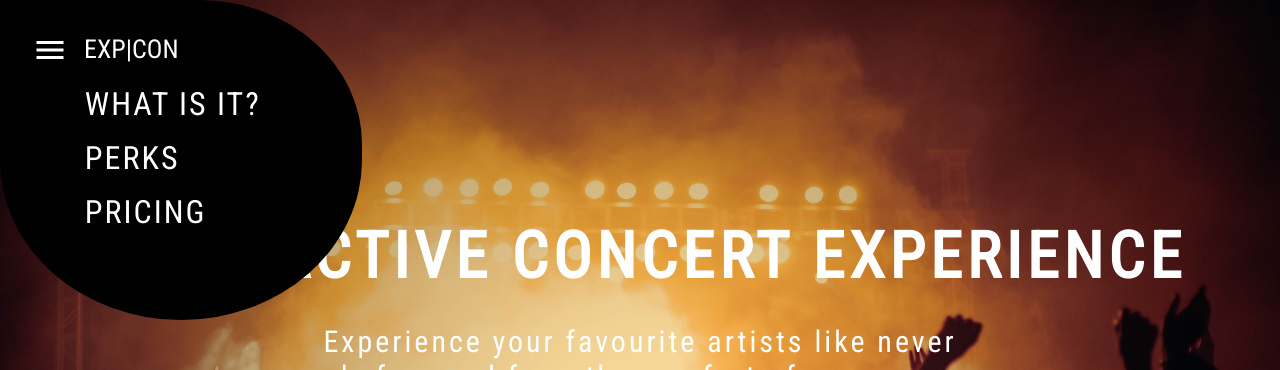
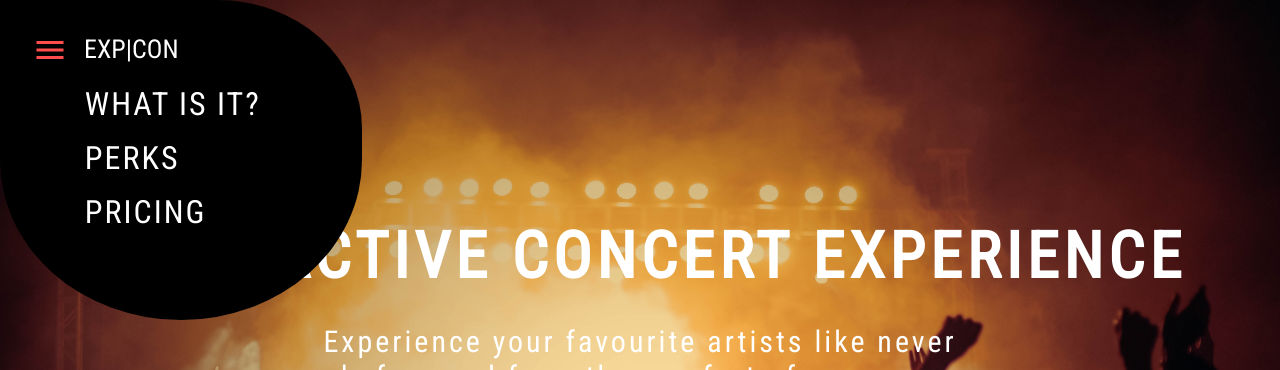
Before and after one commit to bdejene19/ConcertWebpage, a React (Create React App) app: page / in a window 1280 px wide. Both pictures are taken after a click on the icon 50 px from the left and 50 px from the top of the page. Shown: the top 370 px of the page. Built offline with nearby package versions, Linux system fonts and the light colour scheme.

Commit message:
fixed expandable menu on hover effect for different components

```diff
--- a/src/components/homepage/LandingPageHeader.js
+++ b/src/components/homepage/LandingPageHeader.js
@@ -51,7 +51,7 @@ const HeaderContent = styled.div`
         z-index: 3;
     }
 
-    .menu {
+    /* .menu {
         position: absolute;
         visibility: hidden;
         height: 0vh;
@@ -60,7 +60,7 @@ const HeaderContent = styled.div`
         background-color: black;
         padding: 5.3em;
         overflow: hidden;
-        letter-spacing: 2px;
+        letter-spacing: 2px; */
         h1 {
             font-size: 32px;
             padding-bottom: 0.5em;
@@ -76,7 +76,7 @@ const HeaderContent = styled.div`
         .menuItem:hover {
             color: ${props => props.hoverColor}
         }
-    }
+    /* } */
     h2 {
         padding-top: 2px;
         font-size: 26px;
@@ -86,6 +86,18 @@ const HeaderContent = styled.div`
 
 `;
 
+
+const MenuContainer = styled.span`
+        position: absolute;
+        visibility: hidden;
+        height: 0vh;
+        width: 0vw;
+        margin: -2em;
+        background-color: ${props => props.menuBgColor || 'black'};
+        padding: 5.3em;
+        overflow: hidden;
+        letter-spacing: 2px;
+`;
 
 export const MenuItemContent = styled.h1`
     font-size: 32px;
@@ -113,10 +125,12 @@ export default function LandingPageHeader(props) {
                 transition: 1s linear;
                 width: 60%;
                 height: 40vh;
-                border-radius: 0 45% 50% 50%;
+                border-radius: 0 40% 50% 50%;
                 visibility: visible;
                 z-index: 2;
             `;
+
+            document.querySelector('.hamburgerIcon').style.color = props.contentColor
         }
          else {
             document.getElementById(`${targetElement}`).style.cssText = `
@@ -126,6 +140,9 @@ export default function LandingPageHeader(props) {
                 visibility: hidden;
                 border-radius: 0 50% 50% 50%;
             `;
+
+            document.querySelector('.hamburgerIcon').style.color = 'white'
+
         }
         setMenuOpen(!isMenuOpen);
     }
@@ -136,19 +153,19 @@ export default function LandingPageHeader(props) {
                     <MenuIcon fontSize='large' className='hamburgerIcon'  onClick={() => openMenu(props.subMenuHeader)}/>
                     <h2>EXP|CON</h2>
 
-                    <span className='menu' id={props.subMenuHeader}>
+                    <MenuContainer menuBgColor={props.bgMenuColor} id={props.subMenuHeader}>
                         <Link to='/' className='menuItem'>
-                            <MenuItemContent hoverColor='blue'>WHAT IS IT?</MenuItemContent>
+                            <MenuItemContent hoverColor={props.contentColor}>WHAT IS IT?</MenuItemContent>
                         </Link>
 
                         <Link to='/#perks' className='menuItem'>
-                            <MenuItemContent hoverColor={props.parentHoverColor}>PERKS</MenuItemContent>
+                            <MenuItemContent hoverColor={props.contentColor}>PERKS</MenuItemContent>
                         </Link>
 
                         <Link to='/pricing' className='menuItem'>
-                            <MenuItemContent hoverColor={props.parentHoverColor}>PRICING</MenuItemContent>
+                            <MenuItemContent hoverColor={props.contentColor}>PRICING</MenuItemContent>
                         </Link>
-                    </span>
+                    </MenuContainer>
 
                 </HeaderContent>
             </div>
--- a/src/components/homepage/SlideShow.js
+++ b/src/components/homepage/SlideShow.js
@@ -141,7 +141,7 @@ export default function SlideShow() {
     }
     return (
         <SlideShowWrapper id='slide-wrapper'>
-            <LandingPageHeader showBtn={false} subMenuHeader='landing1'></LandingPageHeader>
+            <LandingPageHeader showBtn={false} subMenuHeader='landing1' contentColor='#ff4d4d'></LandingPageHeader>
 
             <div id='slideShow'>
                 <div className='slideShowText'>
--- a/src/pages/HomeLandingPage.js
+++ b/src/pages/HomeLandingPage.js
@@ -39,18 +39,18 @@ export default function HomeLandingPage() {
             </SectionWrapper>
 
             <SectionWrapper bgColor='#ff4d4d' className='scrollTo'>
-                <LandingPageHeader btnTextColor='#ff4d4d' parentHoverColor='blue' subMenuHeader='landing2'></LandingPageHeader>
+                <LandingPageHeader btnTextColor='#ff4d4d' subMenuHeader='landing2' contentColor='#ff4d4d'></LandingPageHeader>
                 <SoundSectionHome></SoundSectionHome>
 
             </SectionWrapper>
 
             <SectionWrapper bgColor='#ffc233' className='scrollTo'>
-                <LandingPageHeader btnTextColor='#ffc233' subMenuHeader='landing3'></LandingPageHeader>
+                <LandingPageHeader btnTextColor='#ffc233' subMenuHeader='landing3' contentColor='#ffc233'></LandingPageHeader>
                 <Seats></Seats>
             </SectionWrapper>
 
             <SectionWrapper bgColor='black'>
-                <LandingPageHeader subMenuHeader='landing4'></LandingPageHeader>
+                <LandingPageHeader subMenuHeader='landing4' bgMenuColor='aqua' contentColor='black'></LandingPageHeader>
                 <LandingPerks titleOneColor='#ff4d4d' titleTwoColor='aqua' titleThreeColor='#ffc233'></LandingPerks>
             </SectionWrapper>
 
--- a/src/pages/Payment.js
+++ b/src/pages/Payment.js
@@ -5,10 +5,9 @@ import EmailFooter from '../components/homepage/EmailFooter'
 export default function Payment() {
     return (
         <div>
-            <LandingPageHeader headerColor='black' showBtn={false} subMenuHeader='payment1'></LandingPageHeader>
+            <LandingPageHeader headerColor='black' showBtn={false} subMenuHeader='payment1' contentColor='#ff4d4d'></LandingPageHeader>
             <BillingSection></BillingSection>
             <EmailFooter></EmailFooter>
-
         </div>
     )
 }
```
